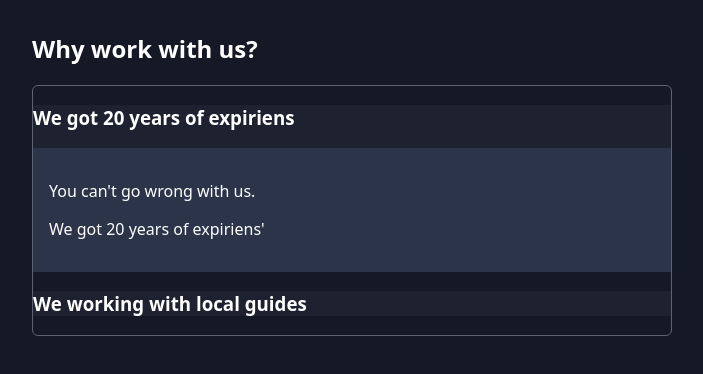
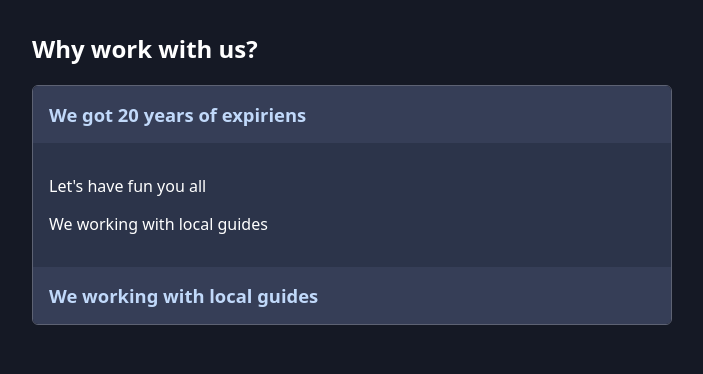
Before and after one commit to dasha12345-s/ReactTravel, a React (Vite) app: page / in a window 1280 px wide. Both pictures are taken after a click on the element "We got 20 years of expiriens". Shown: the top 374 px of the page, without its empty margins (288-991 px from the left). Built offline with nearby package versions, Linux system fonts and the light colour scheme.

Commit message:
Adding Extra Components For Reusability & Configurability

```diff
--- a/src/App.jsx
+++ b/src/App.jsx
@@ -8,18 +8,29 @@ function App() {
           Why work with us?
         </h2>
         <Accordion className='accordion'>
-          <Accordion.Item id='exp' className='accordion-item' title='We got 20 years of expiriens'>
-            <article>
-              <p> You can't go wrong with us.</p>
-              <p>We got 20 years of expiriens'</p>
+        <Accordion.Item id='exp' className='accordion-item'>
+          <Accordion.Title id='exp' className='accordion-item-title'>
+          We got 20 years of expiriens
+            </Accordion.Title  >
+          <Accordion.Content id='exp' className='accordion-item-content' >
+          <article>
+              <p> Let's have fun you all</p>
+              <p>We working with local guides</p>
             </article>
+            </Accordion.Content>
           </Accordion.Item>
-          <Accordion.Item id='local' className='accordion-item' title='We working with local guides'>
-            <article>
+          <Accordion.Item id='local' className='accordion-item'>
+          <Accordion.Title id='local' className='accordion-item-title'>
+          We working with local guides
+            </Accordion.Title  >
+          <Accordion.Content id='local' className='accordion-item-content' >
+          <article>
               <p> Let's have fun you all</p>
-              <p>We working with local guides'</p>
+              <p>We working with local guides</p>
             </article>
+            </Accordion.Content>
           </Accordion.Item>
+
         </Accordion>
       </section>
     </main>
--- a/src/components/Accordion/Accordion.jsx
+++ b/src/components/Accordion/Accordion.jsx
@@ -1,5 +1,7 @@
 import { createContext, useContext, useState } from "react"
 import AccordionItem from "./AccordionItem";
+import AccordionTitle from "./AccordionTitle";
+import AccordionContent from "./AccordionContent";
 
 const AccordionContext = createContext();
 
@@ -36,4 +38,6 @@ function toggleItem(id){
   )
 }
 
-Accordion.Item = AccordionItem
+Accordion.Item = AccordionItem;
+Accordion.Title = AccordionTitle;
+Accordion.Content = AccordionContent;
--- /dev/null
+++ b/src/components/Accordion/AccordionContent.jsx
@@ -0,0 +1,14 @@
+import { useAccordionContext } from "./Accordion"
+
+export default function AccordionContent({id, className, children}){
+
+  const {openItemId} = useAccordionContext();
+
+  const isOpen = openItemId === id;
+
+  return (
+    <div className={isOpen ? `${className ?? ''} open` : `${className ?? ''} close`}>
+      {children}
+      </div>
+  )
+}
--- a/src/components/Accordion/AccordionItem.jsx
+++ b/src/components/Accordion/AccordionItem.jsx
@@ -1,15 +1,9 @@
-import { useAccordionContext } from "./Accordion"
 
-export default function AccordionItem({id, title, children, className}){
-
-const {openItemId, toggleItem} = useAccordionContext();
-
-const isOpen = openItemId === id;
+export default function AccordionItem({ children, className}){
 
 return(
   <li className={className}>
-    <h3 onClick={() => toggleItem(id)}>{title}</h3>
-    <div className={isOpen ? 'accordion-item-content open' : 'accordion-item-content'}>{children}</div>
+    {children}
   </li>
 )
 }
--- /dev/null
+++ b/src/components/Accordion/AccordionTitle.jsx
@@ -0,0 +1,10 @@
+import { useAccordionContext } from "./Accordion"
+
+export default function AccordionTitle({className, id, children}){
+
+ const {toggleItem} = useAccordionContext();
+
+  return(
+    <h3 className={className} onClick={() => toggleItem(id)}>{children}</h3>
+  )
+}
--- a/src/index.css
+++ b/src/index.css
@@ -62,9 +62,12 @@ main {
 }
 
 .accordion-item-content {
-  display: none;
   padding: 1rem;
   background-color: #2c344a;
+}
+
+.close{
+  display: none;
 }
 
 .open {
```
